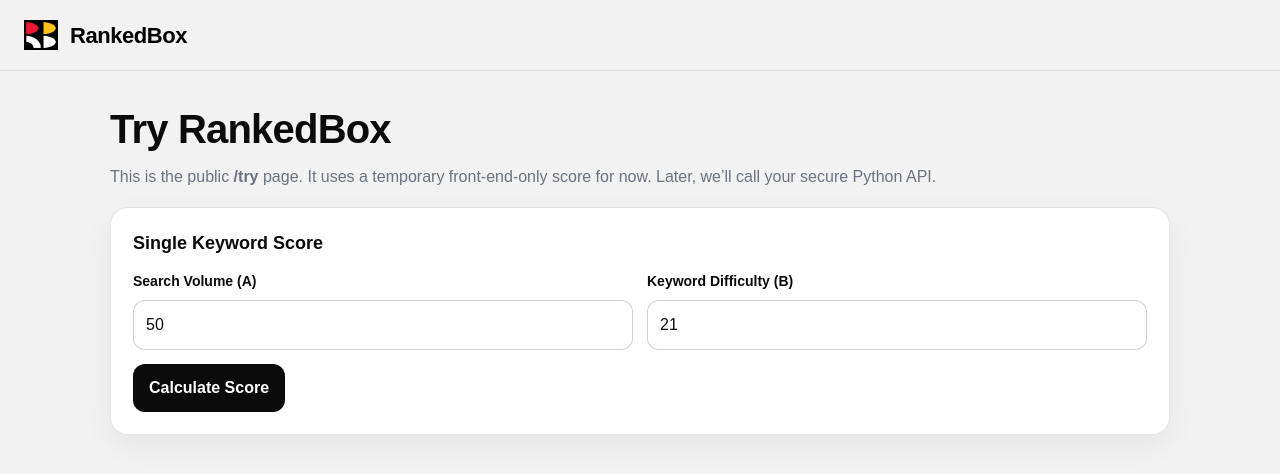
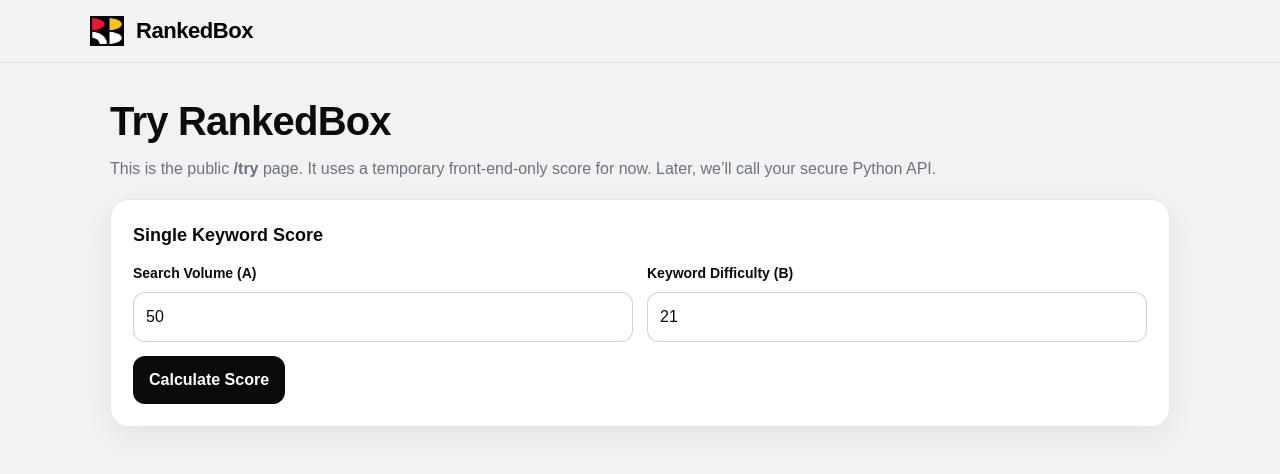
Before and after one commit to growthghost/kwapp, a Next.js app in the folder web/: page / in a window 1280 px wide. Shown: the top 474 px of the page. Built offline with nearby package versions, Linux system fonts and the light colour scheme.

Commit message:
Global.css_Fix logo sizing

```diff
--- a/web/src/app/globals.css
+++ b/web/src/app/globals.css
@@ -148,14 +148,16 @@ body {
   opacity: 1;
   text-decoration: underline;
 }
-/* RankedBox top header */
+/* ===== RankedBox Topbar ===== */
 .rbTopbar {
-  background: #f2f2f2; /* light gray */
-  padding: 18px 24px;
+  background: #f2f2f2;
+  padding: 14px 20px;
   border-bottom: 1px solid rgba(0, 0, 0, 0.08);
 }
 
 .rbBrand {
+  max-width: 1100px;
+  margin: 0 auto;
   display: flex;
   align-items: center;
   gap: 12px;
@@ -165,11 +167,13 @@ body {
   width: 34px;
   height: 34px;
   object-fit: contain;
+  display: block;
 }
 
 .rbBrandText {
   font-size: 22px;
-  font-weight: 800;
+  font-weight: 900;
   letter-spacing: -0.02em;
   color: #000;
+  line-height: 1;
 }
```
